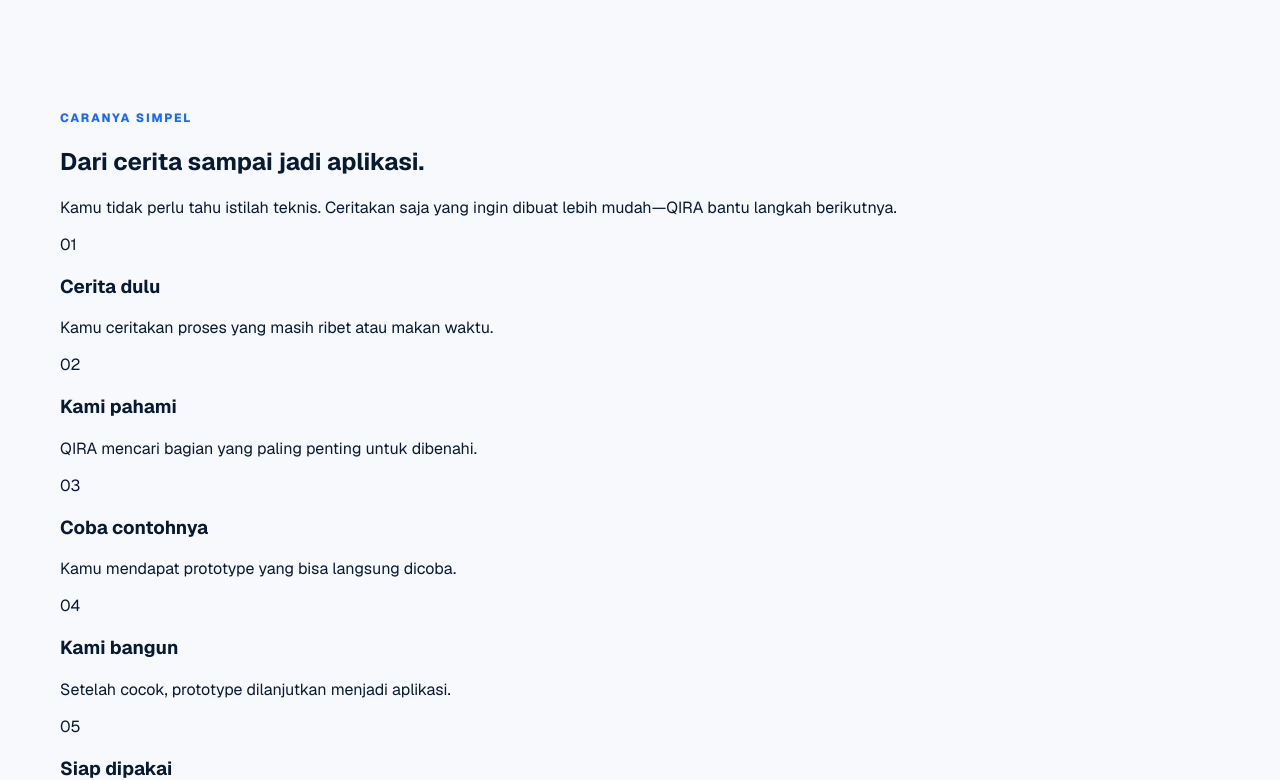
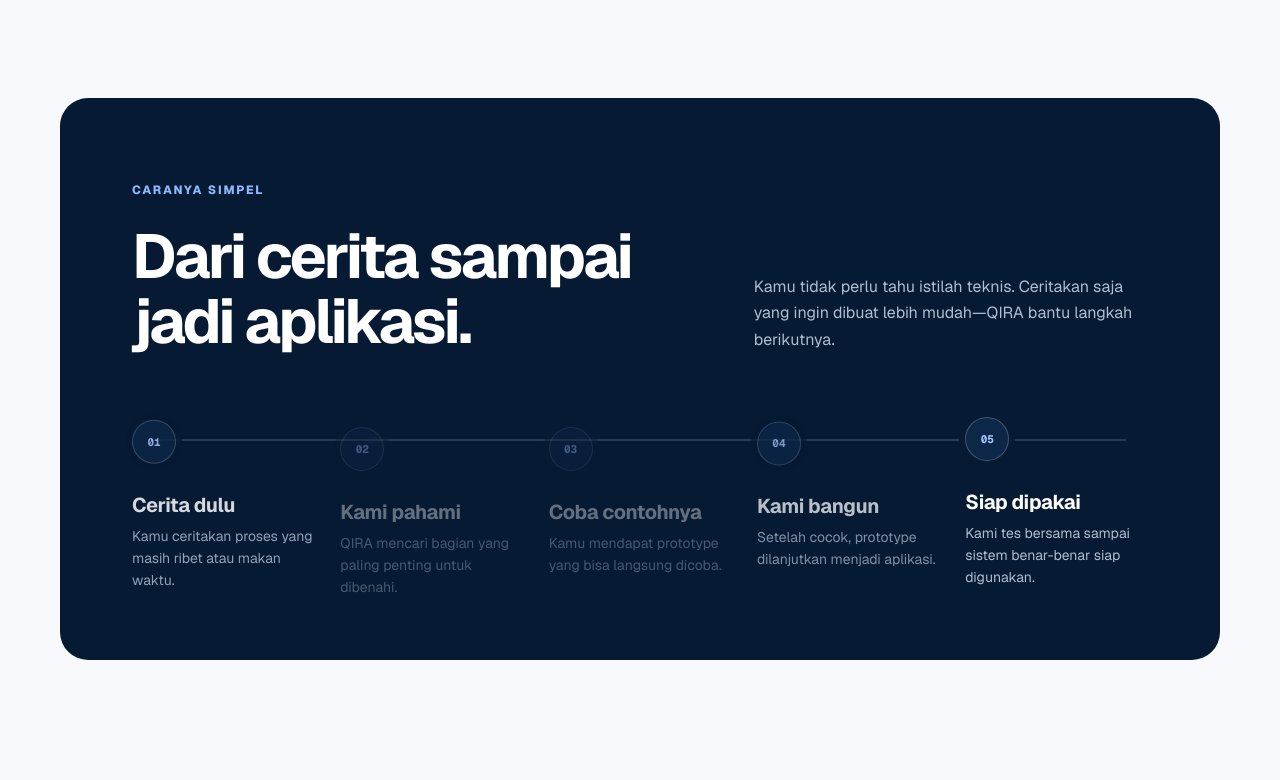
Before and after one commit to fransiskusmahendra/qira-platform, a Next.js app in the folder apps/public-web/: page / in a window 1280 px wide. Shown: the part 682-1462 px from the top of the page. Built offline with nearby package versions, Linux system fonts and the light colour scheme.

Commit message:
Style animated homepage workflow

```diff
--- a/apps/public-web/app/styles.css
+++ b/apps/public-web/app/styles.css
@@ -126,3 +126,116 @@ a { color: inherit; text-decoration: none; }
 @media(max-width:900px){.caseStudyCallout{grid-template-columns:auto 1fr}.caseStudyCallout>a{grid-column:1/-1;width:fit-content}}
 @media(max-width:600px){.caseStudyCallout{grid-template-columns:1fr}.caseStudyMark{width:90px}.caseStudyCallout>a{grid-column:auto;width:100%}}
 @media(prefers-reduced-motion:reduce){.caseStudyMark{animation:none}}
+
+
+/* Animated QIRA work flow */
+.animatedFlow {
+  margin-bottom: 80px;
+  padding: clamp(38px, 6vw, 72px);
+  overflow: hidden;
+  border-radius: 28px;
+  background: var(--ink);
+  color: white;
+}
+.flowHeading {
+  display: grid;
+  grid-template-columns: 1.35fr 1fr;
+  column-gap: clamp(30px, 7vw, 100px);
+  align-items: end;
+}
+.flowHeading .kicker { grid-column: 1 / -1; color: #8eb9ff; }
+.flowHeading h2 {
+  max-width: 680px;
+  margin: 14px 0 0;
+  font-size: clamp(36px, 5vw, 62px);
+  line-height: 1.04;
+  letter-spacing: -.045em;
+}
+.flowHeading > p:last-child {
+  margin: 0;
+  color: #afbed0;
+  line-height: 1.65;
+}
+.flowTrack {
+  position: relative;
+  display: grid;
+  grid-template-columns: repeat(5, 1fr);
+  gap: clamp(16px, 2vw, 30px);
+  margin-top: 64px;
+}
+.flowLine {
+  position: absolute;
+  top: 22px;
+  left: 22px;
+  right: 22px;
+  height: 2px;
+  overflow: hidden;
+  background: rgba(255,255,255,.14);
+}
+.flowLine span {
+  display: block;
+  width: 100%;
+  height: 100%;
+  background: linear-gradient(90deg, #65a1ff, #1769ff, #85b5ff);
+  transform-origin: left;
+  animation: flowProgress 5s ease-in-out infinite;
+}
+.flowStep {
+  position: relative;
+  opacity: .38;
+  transform: translateY(10px);
+  animation: flowReveal 5s ease-in-out infinite;
+  animation-delay: calc(var(--step) * .55s);
+}
+.flowDot {
+  position: relative;
+  z-index: 1;
+  display: grid;
+  width: 44px;
+  height: 44px;
+  place-items: center;
+  border: 1px solid rgba(255,255,255,.22);
+  border-radius: 50%;
+  background: #0d2749;
+  color: #a9c9ff;
+  font-family: var(--font-geist-mono), monospace;
+  font-size: 11px;
+  font-weight: 700;
+  box-shadow: 0 0 0 6px var(--ink);
+}
+.flowStep h3 {
+  margin: 28px 0 8px;
+  font-size: 20px;
+  letter-spacing: -.02em;
+}
+.flowStep p {
+  margin: 0;
+  color: #afbed0;
+  font-size: 14px;
+  line-height: 1.55;
+}
+@keyframes flowProgress {
+  0%, 8% { transform: scaleX(0); }
+  78%, 100% { transform: scaleX(1); }
+}
+@keyframes flowReveal {
+  0%, 8% { opacity: .38; transform: translateY(10px); }
+  18%, 72% { opacity: 1; transform: translateY(0); }
+  92%, 100% { opacity: .38; transform: translateY(10px); }
+}
+@media (max-width: 760px) {
+  .flowHeading { grid-template-columns: 1fr; gap: 20px; }
+  .flowTrack { grid-template-columns: 1fr; gap: 30px; margin-top: 48px; }
+  .flowLine { top: 22px; bottom: 22px; left: 21px; right: auto; width: 2px; height: auto; }
+  .flowLine span { width: 100%; height: 100%; transform-origin: top; animation-name: flowProgressVertical; }
+  .flowStep { min-height: 92px; padding-left: 72px; }
+  .flowDot { position: absolute; left: 0; top: 0; }
+  .flowStep h3 { margin: 0 0 7px; }
+  @keyframes flowProgressVertical {
+    0%, 8% { transform: scaleY(0); }
+    78%, 100% { transform: scaleY(1); }
+  }
+}
+@media (prefers-reduced-motion: reduce) {
+  .flowLine span, .flowStep { animation: none; opacity: 1; transform: none; }
+}
```
